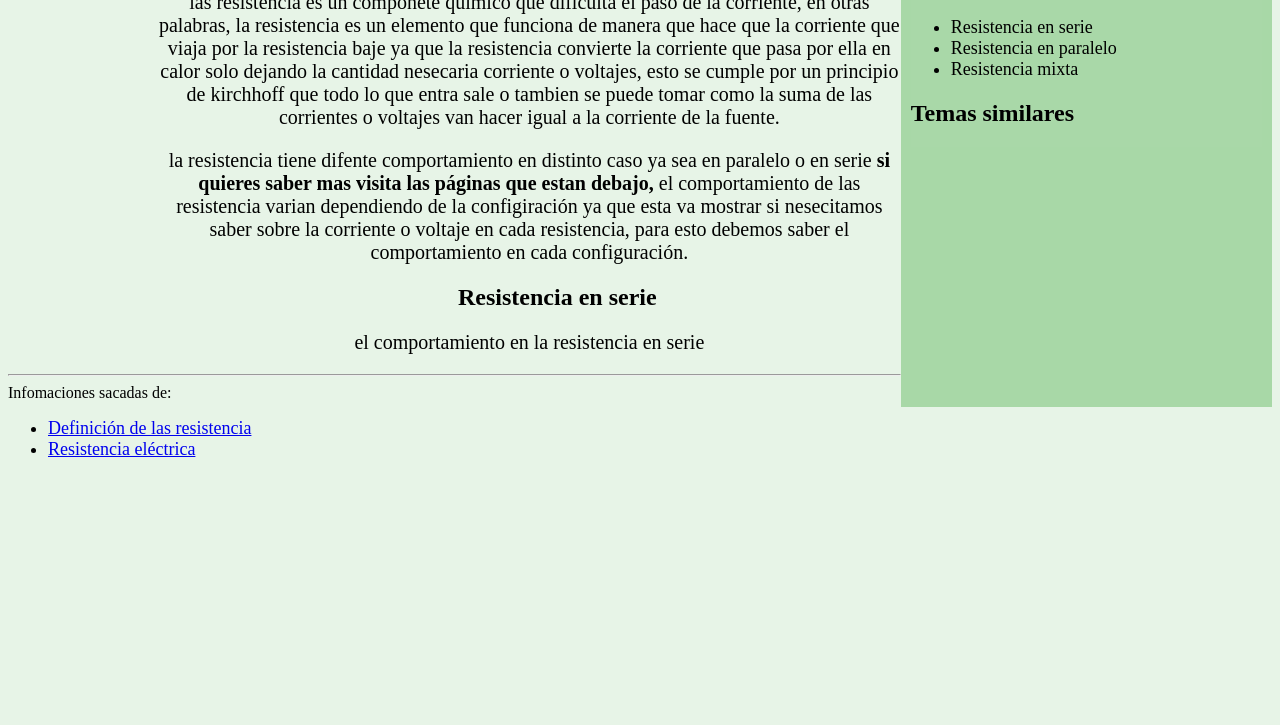
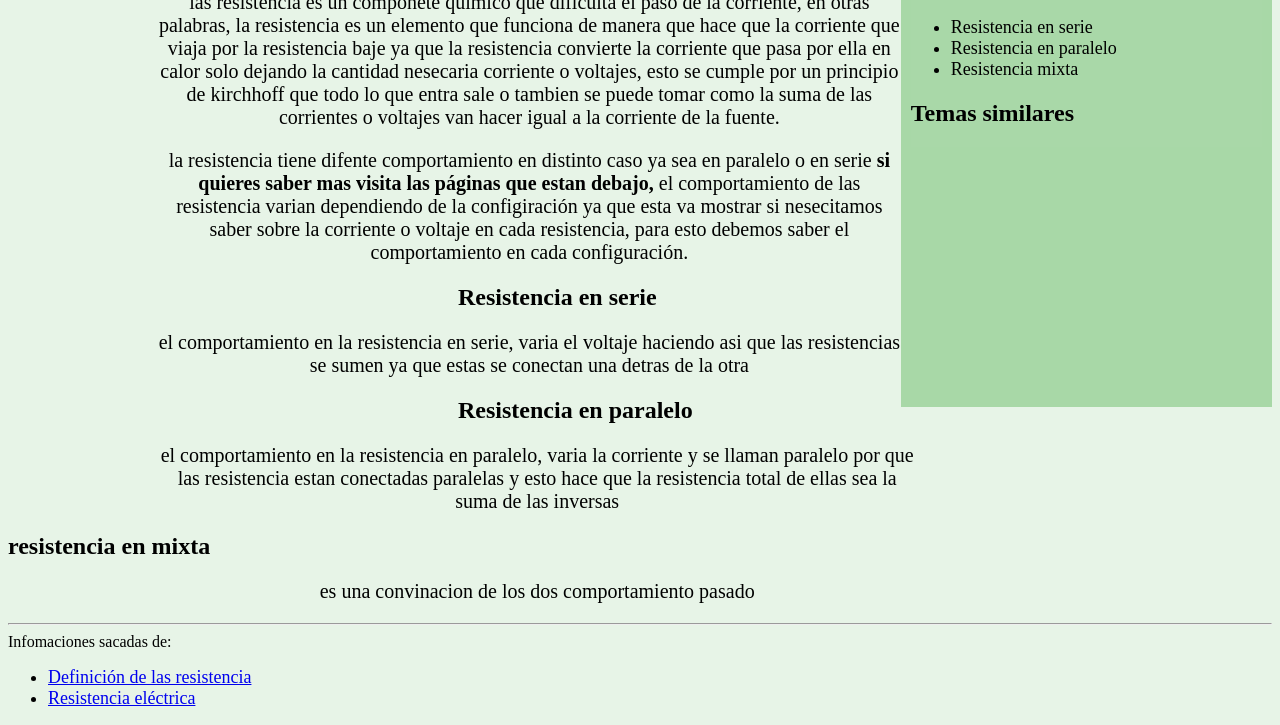
Before and after one commit to ever186/Resistencias, a plain HTML site: page index.html in a window 1280 px wide. Shown: the part 89-814 px from the top of the page. Drawn offline with Linux system fonts and the light colour scheme.

Commit message:
Update index.html

```diff
--- a/index.html
+++ b/index.html
@@ -27,7 +27,19 @@
 	Resistencia en serie
 </h2>
 <p>
-	el comportamiento en la resistencia en serie
+	el comportamiento en la resistencia en serie, varia el voltaje haciendo asi que las resistencias se sumen ya que estas se conectan una detras de la otra
+</p>
+<h2 class="titulo">
+	Resistencia en paralelo
+</h2>
+<p>
+	el comportamiento en la resistencia en paralelo, varia la corriente y se llaman paralelo por que las resistencia estan conectadas paralelas y esto hace que la resistencia total de ellas sea la suma de las inversas
+</p>
+<h2>
+       resistencia en mixta
+</h2>
+<p>
+	es una convinacion de los dos comportamiento pasado
 </p>
 <hr>
 <footer>
```
